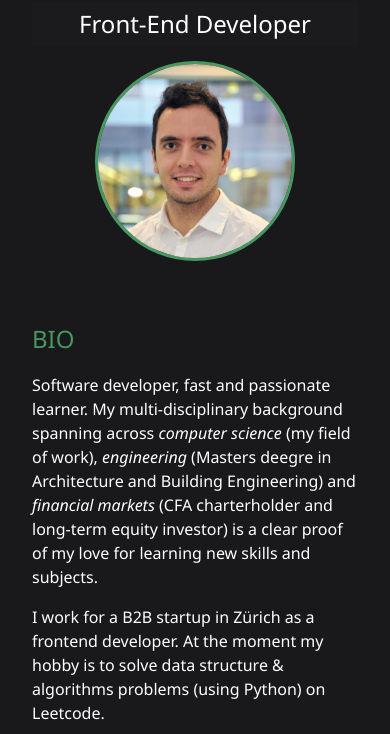
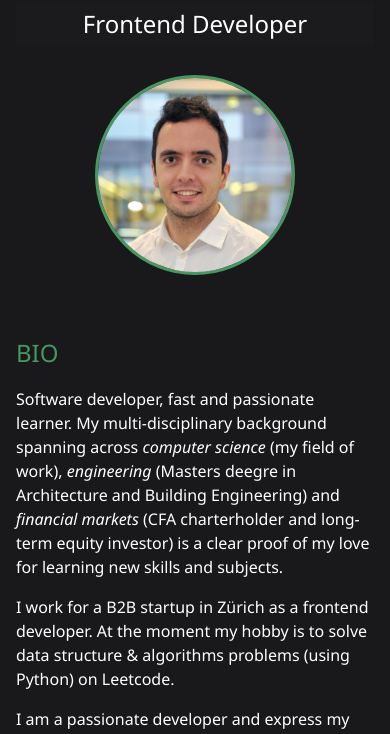
Before and after one commit to gabrypol/website-Gabriele-Polenta, a website: page dist/about.html in a window 390 px wide. Shown: the part 109-843 px from the top of the page. Drawn offline with Linux system fonts and the light colour scheme.

Commit message:
Apr 2020 Update - fixes

```diff
--- a/scss/_mobile.scss
+++ b/scss/_mobile.scss
@@ -19,8 +19,8 @@
 
     main {
         align-items: center;
+        padding: 3rem;
         text-align: center;
-        padding: 3rem;
 
         .lg-heading {
             line-height: 1;
@@ -74,13 +74,14 @@
 
 // Small screens
 @include mediaSmall {
+
     .menu-btn {
         right: 20px;
         top: 20px;
     }
 
     main {
-        padding: 2rem;
+        padding: 2rem 1rem 0rem 1rem;
     }
 
     main #home h1 {
@@ -99,6 +100,7 @@
 
         &.sm-heading {
             font-size: 1.5rem;
+            margin-bottom: 30px;
         }
 
     }
@@ -110,8 +112,8 @@
         .bio-image {
             border: $secondary-color 3px solid;
             border-radius: 50%;
+            height: 200px;
             margin-bottom: 30px;
-            height: 200px;
             width: 200px;
         }
 
```
Also changed, not shown: dist/about.html, dist/css/main.css.
